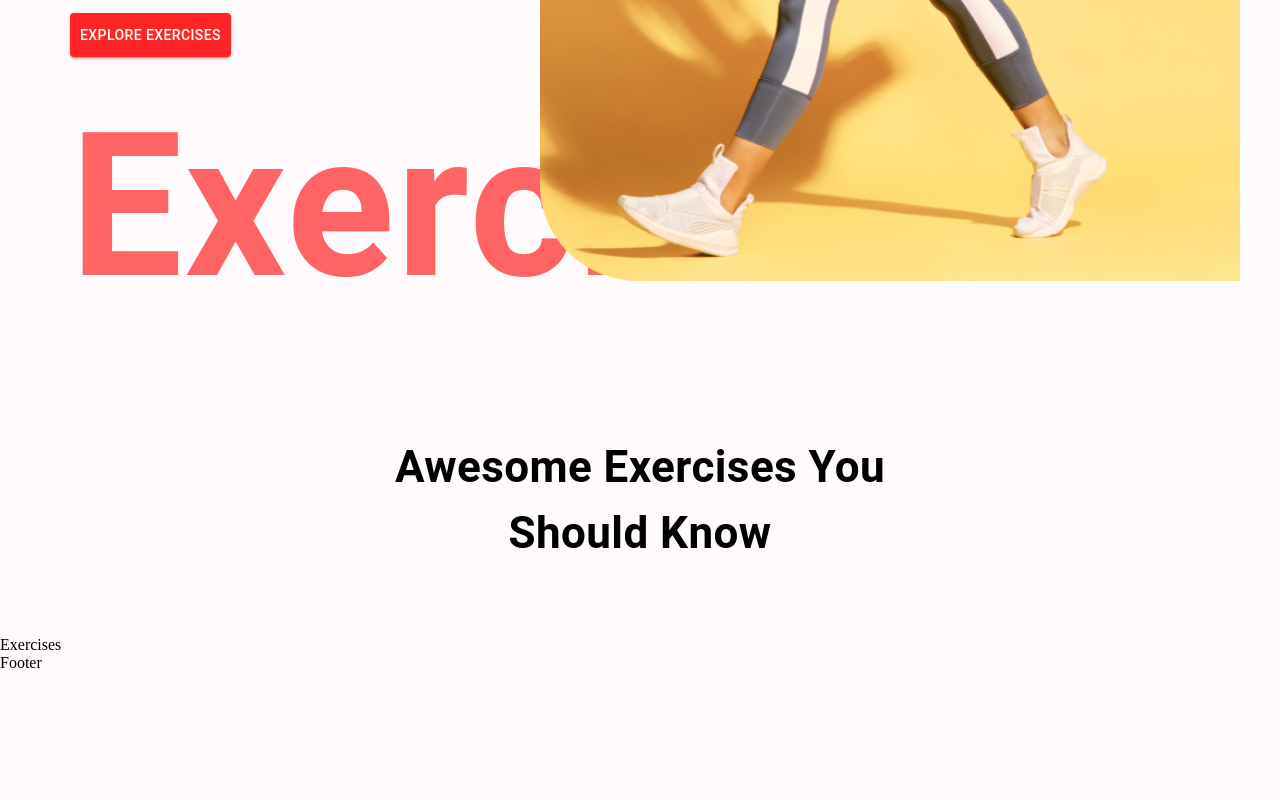
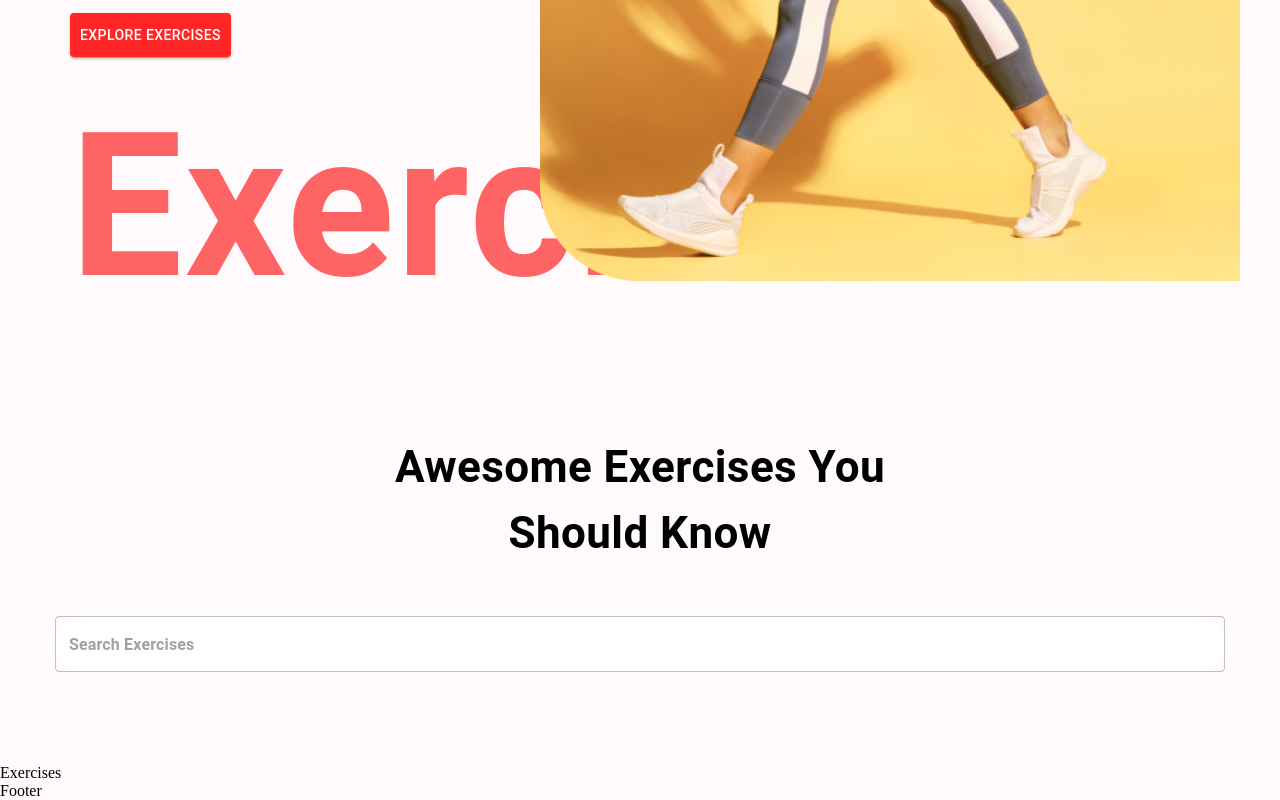
Before and after one commit to IlyaKrapivnoy/fitness_app, a React (Create React App) app: page / in a window 1280 px wide. Shown: the part 585-1385 px from the top of the page. Before the commit the page ends 1257 px from the top, so only its background shows below. Built offline with nearby package versions, Linux system fonts and the light colour scheme.

Commit message:
add input

```diff
--- a/src/components/SearchExercises.jsx
+++ b/src/components/SearchExercises.jsx
@@ -13,6 +13,20 @@
         Awesome Exercises You
         <br /> Should Know
       </Typography>
+      <Box position="relative" mb="72px">
+        <TextField
+          sx={{
+            input: { fontWeight: "700", border: "none", borderRadius: "4px" },
+            width: { lg: "1170px", xs: "350px" },
+            backgroundColor: "#fff",
+            borderRadius: "40px",
+          }}
+          height="76px"
+          value=""
+          onChange={(e) => {}}
+          placeholder="Search Exercises"
+        />
+      </Box>
     </Stack>
   );
 };
```
